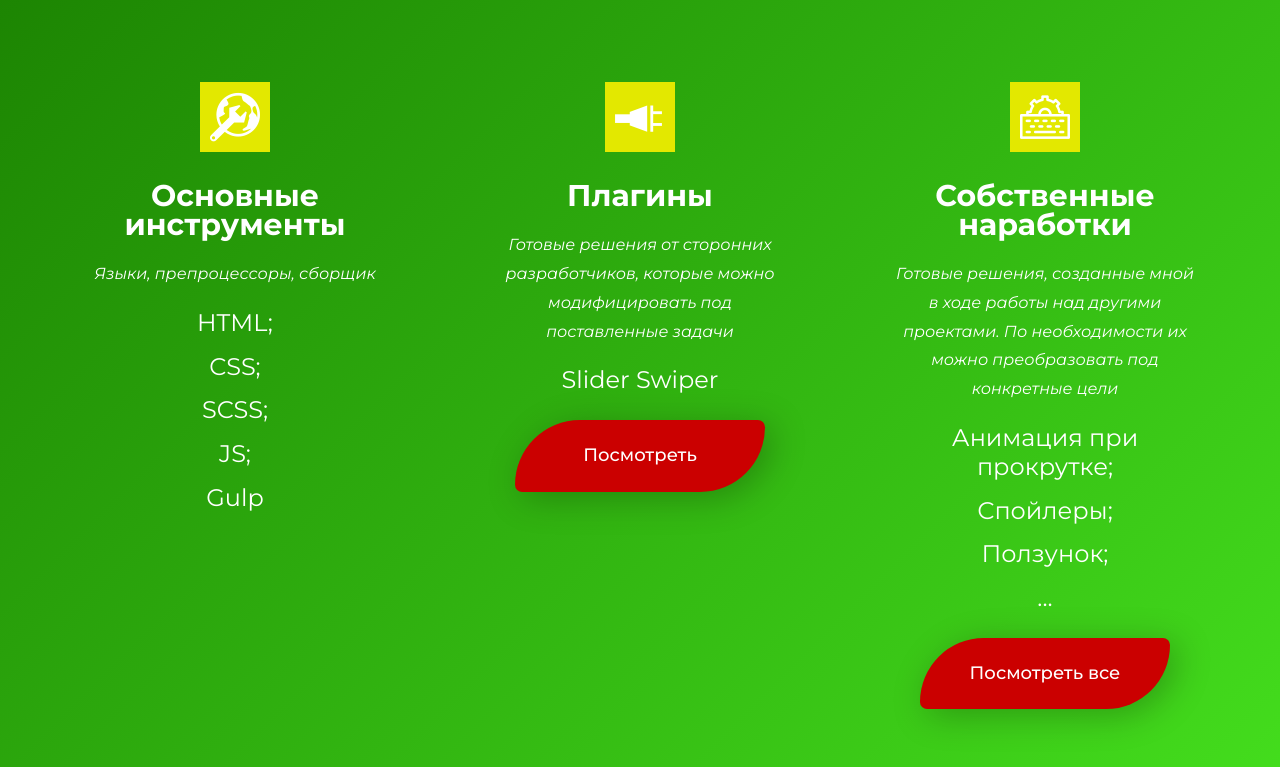
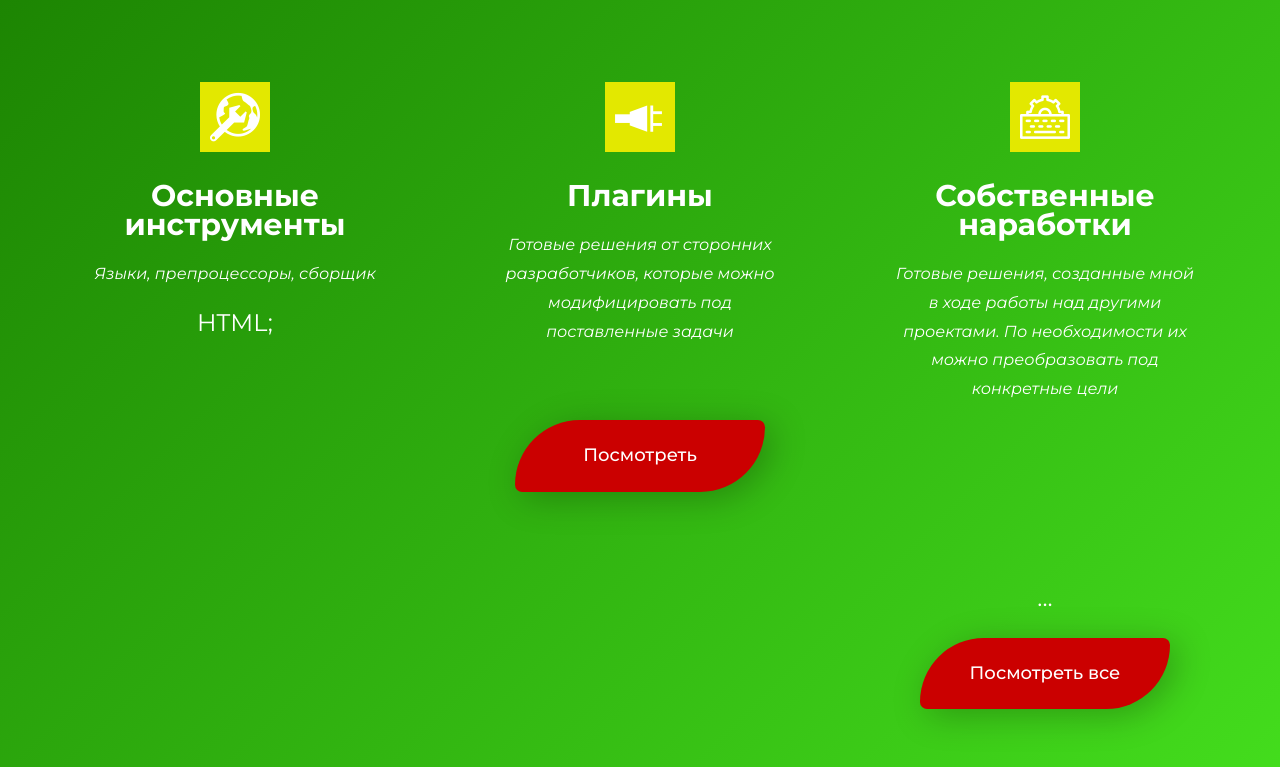
Before and after one commit to kotbarsik96/portfolio_sites, a Vue app: page /about in a window 1280 px wide. Shown: the part 1153-1920 px from the top of the page. Built offline with nearby package versions, Linux system fonts and the light colour scheme.

Commit message:
edited scroll-anim-queue

```diff
--- a/src/components/About.vue
+++ b/src/components/About.vue
@@ -1,21 +1,21 @@
 <template>
   <section id="about-block" class="page-block about-block">
     <div class="container">
-
-        <h1 class="page-block__title anim__object-text">
-          <scroll-anim :animType="'typeWriter'" :repeatAnim="true" :speed="75">Портфолио</scroll-anim></h1>
+      <h1 class="page-block__title anim__object-text">
+        <scroll-anim :animType="'typeWriter'">Портфолио</scroll-anim>
+      </h1>
       <div class="page-block__content">
         <div class="page-block__message about-block__message">
           <ul class="about-list">
             <li class="about-list__item __icon-person">
               Имя:
-              <scroll-anim :animType="'typeWriter'" :queue="true" :speed="75">
+              <scroll-anim :animType="'typeWriter'" :queue="true" :speed="60">
                 <span id="about__name">Лёша Никифоров</span>
               </scroll-anim>
             </li>
             <li class="about-list__item __icon-activity">
               Деятельность:
-              <scroll-anim :animType="'typeWriter'" :queue="true" :speed="75">
+              <scroll-anim :animType="'typeWriter'" :queue="true" :speed="60">
                 <span id="about__activity"
                   >верстальщик сайтов со знанием Vue.JS 3</span
                 >
@@ -23,25 +23,25 @@
             </li>
             <li class="about-list__item __icon-date">
               Возраст:
-              <scroll-anim :animType="'typeWriter'" :queue="true" :speed="75">
+              <scroll-anim :animType="'typeWriter'" :queue="true" :speed="60">
                 <span id="about__age">19 лет</span>
               </scroll-anim>
             </li>
             <li class="about-list__item __icon-date">
               Занимаюсь версткой уже
-              <scroll-anim :animType="'typeWriter'" :queue="true" :speed="75">
+              <scroll-anim :animType="'typeWriter'" :queue="true" :speed="60">
                 <span id="about__layout-date">более, чем 1.5 года</span>
               </scroll-anim>
             </li>
             <li class="about-list__item __icon-portfolio">
               Работ в портфолио:
-              <scroll-anim :animType="'typeWriter'" :queue="true" :speed="75">
+              <scroll-anim :animType="'typeWriter'" :queue="true" :speed="60">
                 <span id="about__works-amount">{{ works.length }}</span>
               </scroll-anim>
             </li>
             <li class="about-list__item __icon-skills">
               Навыки:
-              <scroll-anim :animType="'typeWriter'" :queue="true" :speed="75">
+              <scroll-anim :animType="'typeWriter'" :queue="true" :speed="60">
                 <span id="about__js-features">
                   {{ pagedFeatures.pageCounter }}
                 </span>
--- a/src/components/Tools.vue
+++ b/src/components/Tools.vue
@@ -13,15 +13,23 @@
               Языки, препроцессоры, сборщик
             </p>
             <ul class="tools-list__item-list">
-              <li class="tools-list__item-item">HTML;</li>
-              <li class="tools-list__item-item">CSS;</li>
-              <li class="tools-list__item-item">SCSS;</li>
-              <li class="tools-list__item-item">JS;</li>
+              <li class="tools-list__item-item">
+                <scroll-anim :animType="'translate'" :queue="true" :duration="325">HTML;</scroll-anim>
+              </li>
+              <li class="tools-list__item-item">
+                <scroll-anim :animType="'translate'" :queue="true" :duration="325">CSS;</scroll-anim>
+              </li>
+              <li class="tools-list__item-item">
+                <scroll-anim :animType="'translate'" :queue="true" :duration="325">SCSS;</scroll-anim>
+              </li>
+              <li class="tools-list__item-item">
+                <scroll-anim :animType="'translate'" :queue="true" :duration="325">JS;</scroll-anim>
+              </li>
               <li
                 class="tools-list__item-item"
                 title="Таск-менеджер (сборщик), содержащий плагины для объединения файлов, оптимизации изображений и выполнения других задач по автоматизации процессов"
               >
-                Gulp
+                <scroll-anim :animType="'translate'" :queue="true" :duration="325">Gulp</scroll-anim>
               </li>
             </ul>
           </li>
@@ -33,7 +41,11 @@
               модифицировать под поставленные задачи
             </p>
             <ul class="tools-list__item-list">
-              <li class="tools-list__item-item">Slider Swiper</li>
+              <li class="tools-list__item-item">
+                <scroll-anim :animType="'translate'" :queue="true" :duration="325">
+                  Slider Swiper
+                </scroll-anim>
+              </li>
             </ul>
             <a href="#features-block" class="tools-list__button button">
               Посмотреть
@@ -48,9 +60,15 @@
               цели
             </p>
             <ul class="tools-list__item-list">
-              <li class="tools-list__item-item">Анимация при прокрутке;</li>
-              <li class="tools-list__item-item">Спойлеры;</li>
-              <li class="tools-list__item-item">Ползунок;</li>
+              <li class="tools-list__item-item">
+                <scroll-anim :animType="'translate'" :queue="true" :duration="325">Анимация при прокрутке;</scroll-anim>
+              </li>
+              <li class="tools-list__item-item">
+                <scroll-anim :animType="'translate'" :queue="true" :duration="325">Спойлеры;</scroll-anim>
+              </li>
+              <li class="tools-list__item-item">
+                <scroll-anim :animType="'translate'" :queue="true" :duration="325">Ползунок;</scroll-anim>
+              </li>
               <li class="tools-list__item-item">...</li>
             </ul>
             <a href="#features-block" class="tools-list__button button">
--- a/src/components/UI/ScrollAnim.vue
+++ b/src/components/UI/ScrollAnim.vue
@@ -5,8 +5,14 @@
 </template>
 
 <script>
-import { getCoords, wrapToHTMLTag } from "@/assets/js/scripts";
+import { getCoords } from "@/assets/js/scripts";
+import { mapGetters, mapMutations } from "vuex";
 import gsap from "gsap";
+
+// для добавления новой анимации:
+// 1. Придумать ей название, использующееся в animType;
+// 2. Создать методы с придуманным названием animType в: methods (под animMethods()), animMethods(), setDefaultAnim();
+// 3. Прописать код в созданные методы.
 
 export default {
   // !ВАЖНО, чтобы в slot был только один корневой блок, иначе анимация выполнится только для первого блока!
@@ -49,7 +55,11 @@ export default {
       animPoint: 0,
     };
   },
+  computed: {
+    ...mapGetters(["animQueue"]),
+  },
   methods: {
+    ...mapMutations(["addScrollAnim", "removeScrollAnim", "startAnim"]),
     setAnimPoint() {
       this.animPoint =
         document.documentElement.clientHeight -
@@ -69,7 +79,7 @@ export default {
           : parent.append(slotNode);
       };
 
-      if(slotNode) {
+      if (slotNode) {
         extractSlotNode();
         this.slotNode = slotNode;
       } else this.slotNode = rootComp;
@@ -88,6 +98,29 @@ export default {
       window.removeEventListener("scroll", this.scrollHandler);
       window.removeEventListener("resize", this.setAnimPoint);
     },
+    applyAnim() {
+      if (this.status !== "animating") {
+        this.status = "animating";
+        this.animMethods()
+          [this.animType]()
+          .then(() => {
+            this.status = "animated";
+            if (this.queue) this.removeScrollAnim(this);
+          });
+      }
+    },
+    setDefaultPosition() {
+      return {
+        translate: () => {
+          gsap.set(this.slotNode, { y: -300 });
+          this.slotNode.parentNode.style.overflow = "hidden";
+        },
+        typeWriter: () => {
+          this.slotNode.style.minHeight = "1.5em";
+          this.slotNode.textContent = "";
+        },
+      };
+    },
     // animations
     animMethods() {
       return {
@@ -95,7 +128,18 @@ export default {
         typeWriter: this.typeWriter,
       };
     },
-    translate() {},
+    translate() {
+      return new Promise((resolve) => {
+        gsap.to(this.slotNode, {
+          y: 0,
+          duration: this.duration / 1000,
+          onComplete: () => {
+            resolve();
+            this.slotNode.parentNode.style.removeProperty("overflow");
+          },
+        });
+      });
+    },
     typeWriter() {
       return new Promise((resolve) => {
         this.slotNode.textContent = "";
@@ -103,6 +147,7 @@ export default {
         const letters = text
           .split("")
           .filter((str) => (str.match(/\s\s/) ? false : str));
+
         letters.forEach((lt, i) => {
           const timeout = this.speed * i;
           setTimeout(() => {
@@ -118,13 +163,16 @@ export default {
       const becameVisible = boolNew === true && boolOld === false;
       const invisibleRepeatableNotAnimating =
         !becameVisible && this.repeatAnim && this.status !== "animating";
+      const addToQueue = () => {
+        this.addScrollAnim(this);
+        if (this.animQueue.length === 1) this.startAnim();
+      };
 
+      // элемент перестал быть виден. Указать, что нужно будет сделать переанимацию, если this.repeatAnim === true
       if (invisibleRepeatableNotAnimating) this.status = "no_animated";
+      // применить анимацию / добавить в очередь
       else if (becameVisible && this.status === "no_animated") {
-        this.status = "animating";
-        this.animMethods()
-          [this.animType]()
-          .then((resolve) => (this.status = "animated"));
+        this.queue ? addToQueue() : this.applyAnim();
       }
     },
     status(value) {
@@ -139,10 +187,7 @@ export default {
     this.getSlotNode();
     this.scrollHandler();
     if (this.slotNode) window.addEventListener("scroll", this.scrollHandler);
-    if (this.animType === "typeWriter") {
-      this.slotNode.style.minHeight = "1.5em";
-      this.slotNode.textContent = "";
-    }
+    this.setDefaultPosition()[this.animType]();
   },
   beforeUnmount() {
     this.removeHandlers();
--- a/src/store/modules/modal-windows.js
+++ b/src/store/modules/modal-windows.js
@@ -5,7 +5,7 @@ export default {
     getters: {
         modalWindows(state) {
             return state.bodyContentLists.map((modal, index) => {
-                modal.id = Date.now() + index;
+                // modal.id = Date.now() + index;
                 return modal;
             });
         }
--- a/src/store/modules/scroll-anim-queue.js
+++ b/src/store/modules/scroll-anim-queue.js
@@ -1,16 +1,31 @@
 export default {
     state: {
-        scrollAnimQueue: []
+        animQueue: [],
+        visibleAnims: []
+    },
+    getters: {
+        animQueue(state) {
+            return state.animQueue;
+        }
     },
     mutations: {
-        addScrollAnim(state, scrollAnim){
-            state.scrollAnimQueue.push(scrollAnim);
+        addScrollAnim(state, scrollAnim) {
+            if(!state.animQueue.includes(scrollAnim)) state.animQueue.push(scrollAnim);
+            this.commit("setVisibleAnims");
         },
-        removeScrollAnim(state, scrollAnim = null){
-            const index = state.scrollAnimQueue.indexOf(scrollAnim);
-            index >= 0
-                ? state.scrollAnimQueue.splice(index, 1)
-                : state.scrollAnimQueue.shift();
-        }
+        removeScrollAnim(state, scrollAnim) {
+            const queue = state.animQueue;
+            const index = queue.indexOf(scrollAnim);
+            queue.splice(index, 1);
+            this.commit("setVisibleAnims");
+        },
+        setVisibleAnims(state) {
+            state.visibleAnims = state.animQueue.filter(animEl => animEl.isVisible);
+            this.commit("startAnim");
+        },
+        startAnim(state) {
+            const queue = state.visibleAnims;
+            if (queue.length > 0) queue[0].applyAnim();
+        },
     }
 }
```
